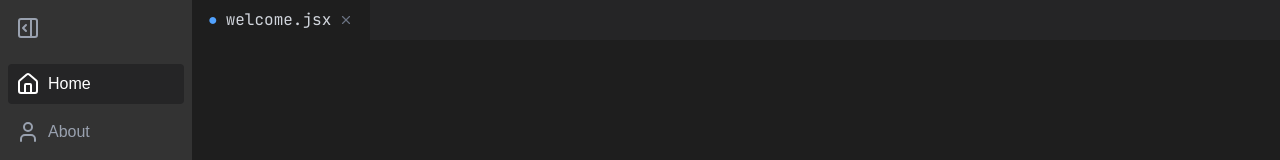
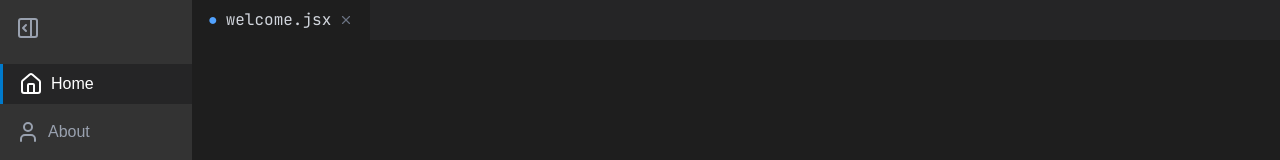
Before and after one commit to harshanabatagalla/harshanabatagalla.github.io, a React (Vite) app: page / in a window 1280 px wide. Shown: the top 160 px of the page. Built offline with nearby package versions, Linux system fonts and the light colour scheme.

Commit message:
refact: enhance ActivityBar styling with border for active section

```diff
--- a/src/components/ActivityBar.jsx
+++ b/src/components/ActivityBar.jsx
@@ -89,7 +89,7 @@ const ActivityBar = ({ activeSection, setActiveSection }) => {
                             setExpanded(false);
                         }
                     }}
-                    className={`flex items-center p-2 mb-2 mx-2 rounded hover:text-white ${activeSection === section.id ? 'text-white bg-[#252526]' : ''
+                    className={`flex items-center p-2 px-4 mb-2 hover:text-white ${activeSection === section.id ? 'text-white bg-[#252526] border-l-3 border-[#007ACC]' : ''
                         }`}
                     title={section.label}
                 >
```
